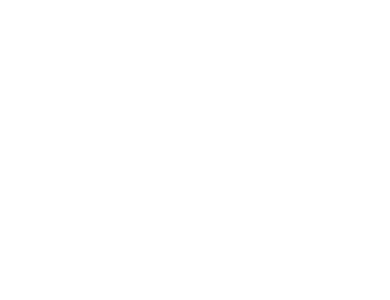
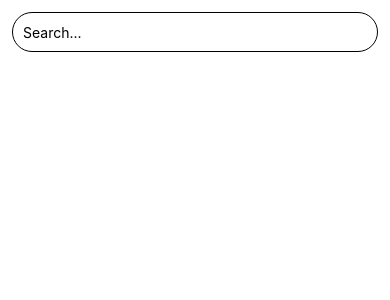
Before and after one commit to ricarrrdoaraujo/image-search, a React Native app: screen / in a window 390 px wide. Shown: the top 300 px of the page. Built offline with nearby package versions, Linux system fonts and the light colour scheme.

Commit message:
feat: SearchInput component

```diff
--- /dev/null
+++ b/src/components/SearchInput/index.tsx
@@ -0,0 +1,42 @@
+import React, {useEffect} from 'react';
+import {
+  TextInput,
+  NativeSyntheticEvent,
+  TextInputSubmitEditingEventData,
+} from 'react-native';
+
+import SearchListItem from '../SearchListItem';
+import {ISearchResult} from '../../models/SearchResult';
+import styles from './styles';
+
+interface SearchInputProps {
+  itemToSearch: string;
+  onSearchImage: (text: string) => void;
+  onSubmit: (e: NativeSyntheticEvent<TextInputSubmitEditingEventData>) => void;
+}
+
+const SearchInput = ({
+ itemToSearch,
+ onSearchImage,
+ onSubmit,
+}: SearchInputProps) => {
+
+  // console.tron.log({items})
+
+  useEffect(() => {
+  },[[]])
+
+  return (
+    <>
+     <TextInput
+      style={styles.input}
+      onChangeText={onSearchImage}
+      value={itemToSearch}
+      placeholder="Search..."
+      onSubmitEditing={onSubmit}
+    />
+    </>
+  );
+};
+
+export default SearchInput;
--- /dev/null
+++ b/src/components/SearchInput/styles.tsx
@@ -0,0 +1,13 @@
+import {StyleSheet} from 'react-native';
+
+const styles = StyleSheet.create({
+  input: {
+    height: 40,
+    margin: 12,
+    borderWidth: 1,
+    padding: 10,
+    borderRadius: 20,
+  },
+});
+
+export default styles;
--- a/src/screens/SearchPage/index.tsx
+++ b/src/screens/SearchPage/index.tsx
@@ -3,6 +3,7 @@
   SafeAreaView,
   ScrollView,
   StatusBar,
+  TextInput,
   StyleSheet,
   Text,
   View,
@@ -10,34 +11,43 @@
 import axios from 'axios';
 
 import SearchList from '../../components/SearchList';
+import SearchInput from '../../components/SearchInput';
 
 const baseUrl = 'https://pixabay.com';
 
 const SearchPage = () => {
   const [searchResult, setSearchResult] = useState([]);
+  const [itemToSearch, setItemToSearch] = useState('');
 
   const API_KEY = '13795435-b34eaf44529b91465aa96284a';
-  const URL = `${baseUrl}/api/?key=${API_KEY}&q=${encodeURIComponent('red roses')}`
-  console.log(URL)
+  const URL = (text: string) => (`${baseUrl}/api/?key=${API_KEY}&q=${encodeURIComponent(text)}`)
 
-  const searchImages = async () => {
+  const searchImages = async (textSearch: string) => {
     const configObject = {
       method: 'get',
-      url: URL
+      url: URL(textSearch)
     }
     await axios(configObject).then((res) => {
       setSearchResult(res.data.hits)
-      console.tron.log({res})
     });
   }
 
-  useEffect(() => {
-    // searchImages()
-  },[])
+  const onSearchImage = (item: string) => {
+    setItemToSearch(item)
+  }
+
+  const onSubmitText = async (text: any) => {
+    await searchImages(text.nativeEvent.text);
+  }
 
   return (
   <SafeAreaView>
     <StatusBar/>
+    <SearchInput
+      onSearchImage={onSearchImage}
+      itemToSearch={itemToSearch}
+      onSubmit={onSubmitText}
+    />
     <ScrollView>
       <View>
         {
@@ -46,7 +56,6 @@
             items={searchResult}
           /> : null
         }
-
       </View>
     </ScrollView>
   </SafeAreaView>
```
